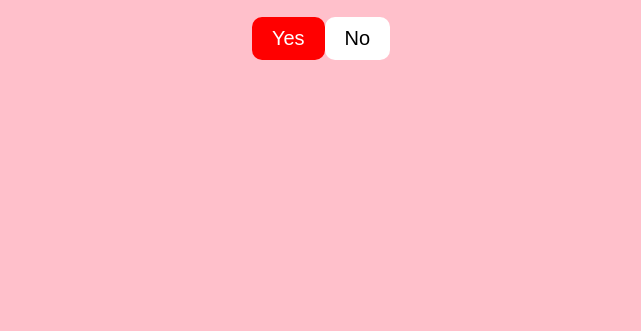
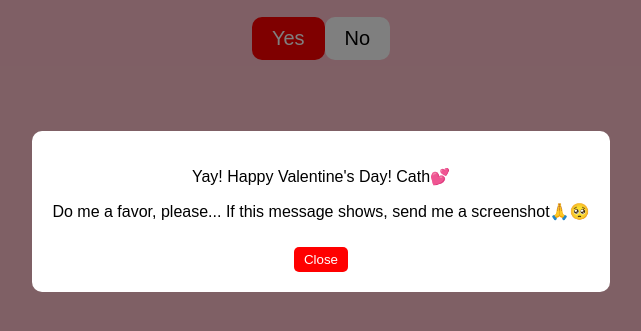
Before and after one commit to ivanbarron2222/valentine, a plain HTML site: page index.html in a window 1280 px wide. Both pictures are taken after a click on the button "Yes". Shown: the part 189-520 px from the top of the page, without its empty margins (319-960 px from the left). Drawn offline with Linux system fonts and the light colour scheme.

Commit message:
added modal

```diff
--- a/index.html
+++ b/index.html
@@ -50,6 +50,34 @@
         display: flex;
         justify-content: center;
       }
+      .modal {
+        display: none;
+        position: fixed;
+        z-index: 1;
+        left: 0;
+        top: 0;
+        width: 100%;
+        height: 100%;
+        background-color: rgba(0, 0, 0, 0.5);
+        justify-content: center;
+        align-items: center;
+      }
+
+      .modal-content {
+        background: white;
+        padding: 20px;
+        border-radius: 10px;
+        text-align: center;
+      }
+      .close {
+        margin-top: 10px;
+        background-color: red;
+        color: white;
+        padding: 5px 10px;
+        border: none;
+        cursor: pointer;
+        border-radius: 5px;
+      }
     </style>
   </head>
   <body>
@@ -58,11 +86,19 @@
       <div class="date">Friday, 14 February 2025</div>
       <div class="btn_container">
           <div class="buttons">
-            <button class="yes-btn" onclick="acceptLove()">Yes</button>
+            <button class="yes-btn" onclick="openModal()">Yes</button>
           </div>
           <div class="buttons1">
             <button class="no-btn" onclick="growYesButton()">No</button>
           </div>
+      </div>
+    </div>
+
+    <div id="valentineModal" class="modal">
+      <div class="modal-content">
+        <p>Yay! Happy Valentine's Day! Cath💕</p>
+        <p>Do me a favor, please... If this message shows, send me a screenshot🙏🥺</p>
+        <button class="close" onclick="closeModal()">Close</button>
       </div>
     </div>
 
@@ -76,8 +112,12 @@
         yesButton.style.padding = size / 2 + "px";
       }
 
-      function acceptLove() {
-        alert("Yay! Happy Valentine's Day! Cath💕 Do me a favor, please... If this alert message shows, send me a screenshot🙏🥺");
+      function openModal() {
+        document.getElementById("valentineModal").style.display = "flex";
+      }
+
+      function closeModal() {
+        document.getElementById("valentineModal").style.display = "none";
       }
     </script>
   </body>
```
